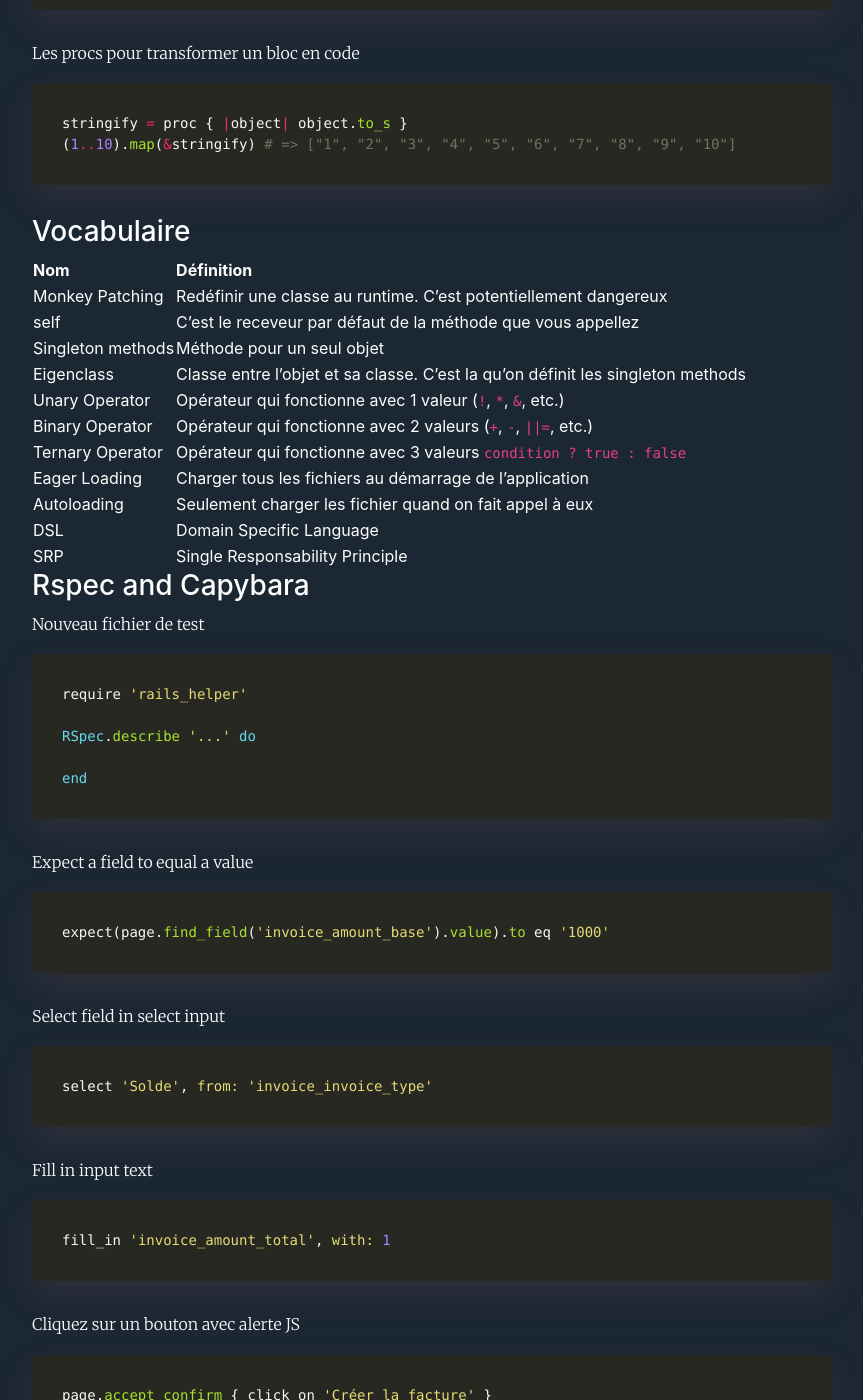
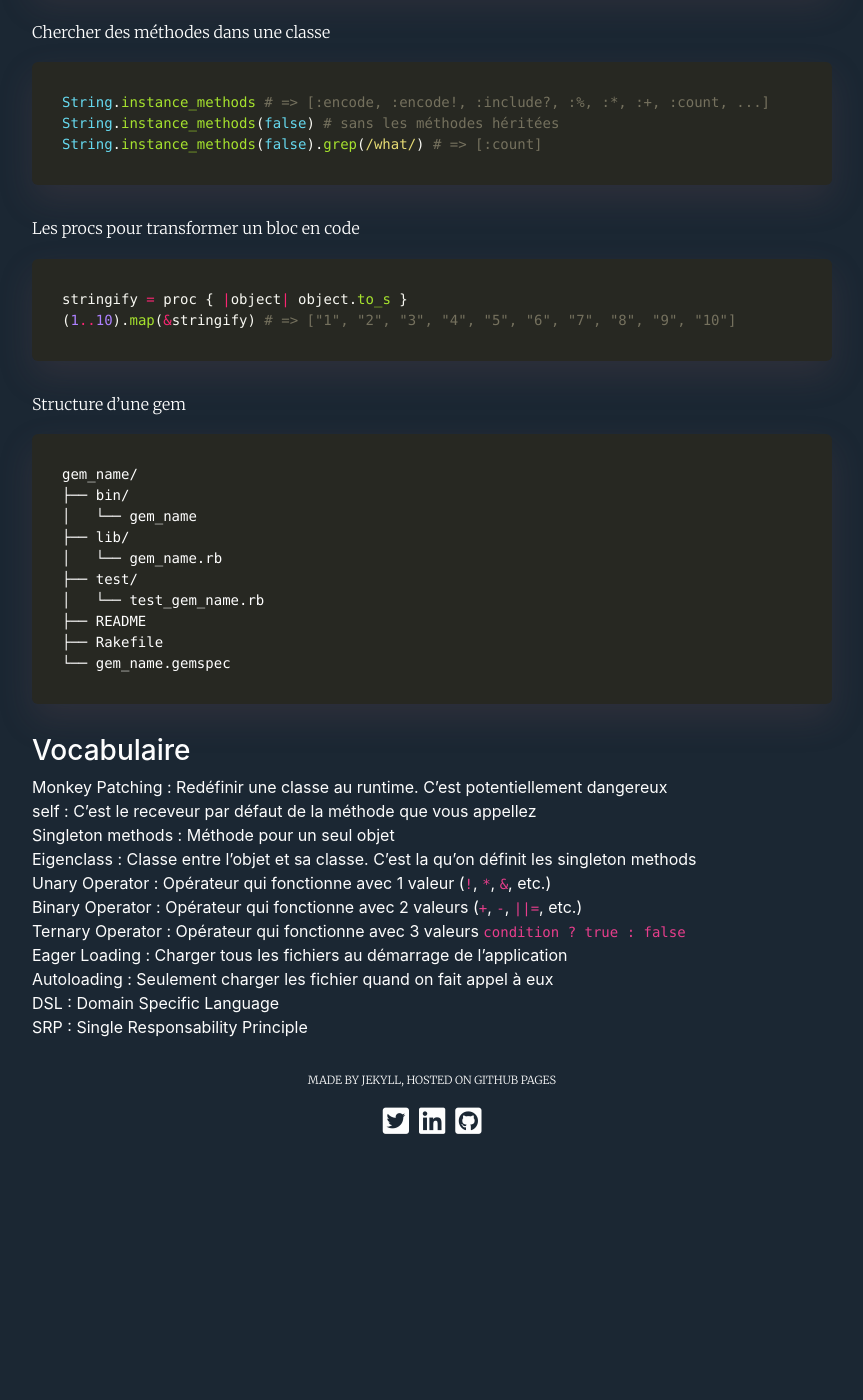
Before and after one commit to alexandrebk/alexandrebk.github.io, a Jekyll site: the page built from cheat_sheets/ruby.md, in a window 1280 px wide and 1400 px high, scrolled down 1442 px. Shown: the whole window, without its empty margins (208-1071 px from the left). Built offline with Jekyll 4.4.1, drawn with Linux system fonts in a browser that asks for light colours; nearby versions of some CDN libraries; after the commit the page ends 2580 px from its top, so only the background shows below that; some of the changed text lies outside the part shown.

Commit message:
Update Cheat Sheet Ruby

````diff
--- a/cheat_sheets/ruby.md
+++ b/cheat_sheets/ruby.md
@@ -4,10 +4,17 @@ title: Cheat Sheet Ruby
 permalink: /cheat_sheets/ruby
 ---
 
-Word Array
+Array
 
 ```ruby
-array = %w(toto titi) # => ["toto", "titi"]
+array = %w(hello world) # => ["hello", "world"]
+```
+
+Number
+
+```ruby
+"%.2f" % 10    # => "10.00"
+ "%.2f €" % 10 # => "10.00 €"
 ```
 
 Eval
@@ -64,69 +71,31 @@ stringify = proc { |object| object.to_s }
 (1..10).map(&stringify) # => ["1", "2", "3", "4", "5", "6", "7", "8", "9", "10"]
 ```
 
+Structure d'une gem
+
+```
+gem_name/
+├── bin/
+│   └── gem_name
+├── lib/
+│   └── gem_name.rb
+├── test/
+│   └── test_gem_name.rb
+├── README
+├── Rakefile
+└── gem_name.gemspec
+```
+
 ### Vocabulaire
 
-| Nom               | Définition |
-|-------------------|---------------------------------------------------------------------------------|
-| Monkey Patching   | Redéfinir une classe au runtime. C'est potentiellement dangereux |
-| self              | C'est le receveur par défaut de la méthode que vous appellez |
-| Singleton methods | Méthode pour un seul objet |
-| Eigenclass        | Classe entre l'objet et sa classe. C'est la qu'on définit les singleton methods |
-| Unary Operator    | Opérateur qui fonctionne avec 1 valeur (`!`, `*`, `&`, etc.) |
-| Binary Operator   | Opérateur qui fonctionne avec 2 valeurs (`+`, `-`, `||=`, etc.) |
-| Ternary Operator  | Opérateur qui fonctionne avec 3 valeurs `condition ? true : false` |
-| Eager Loading     | Charger tous les fichiers au démarrage de l'application |
-| Autoloading       | Seulement charger les fichier quand on fait appel à eux |
-| DSL               | Domain Specific Language |
-| SRP               | Single Responsability Principle |
-
-### Rspec and Capybara
-
-Nouveau fichier de test
-
-```ruby
-require 'rails_helper'
-
-RSpec.describe '...' do
-
-end
-```
-
-Expect a field to equal a value
-
-```ruby
-expect(page.find_field('invoice_amount_base').value).to eq '1000'
-```
-
-Select field in select input
-
-```ruby
-select 'Solde', from: 'invoice_invoice_type'
-```
-
-Fill in input text
-
-```ruby
-fill_in 'invoice_amount_total', with: 1
-```
-
-Cliquez sur un bouton avec alerte JS
-
-```ruby
-page.accept_confirm { click_on 'Créer la facture' }
-```
-
-Submit un formulaire qui n'a pas de bouton submit
-
-```ruby
-form = find '.search'
-Capybara::RackTest::Form.new(page.driver, form.native).submit({})
-```
-
-Within pour trouver du texte avec un selecteur css
-
-```ruby
-within '.flash' do
-  expect(page).to have_content('Merci pour votre retour')
-end
-```
+- Monkey Patching   : Redéfinir une classe au runtime. C'est potentiellement dangereux
+- self              : C'est le receveur par défaut de la méthode que vous appellez
+- Singleton methods : Méthode pour un seul objet
+- Eigenclass        : Classe entre l'objet et sa classe. C'est la qu'on définit les singleton methods
+- Unary Operator    : Opérateur qui fonctionne avec 1 valeur (`!`, `*`, `&`, etc.)
+- Binary Operator   : Opérateur qui fonctionne avec 2 valeurs (`+`, `-`, `||=`, etc.)
+- Ternary Operator  : Opérateur qui fonctionne avec 3 valeurs `condition ? true : false`
+- Eager Loading     : Charger tous les fichiers au démarrage de l'application
+- Autoloading       : Seulement charger les fichier quand on fait appel à eux
+- DSL               : Domain Specific Language
+- SRP               : Single Responsability Principle
````
